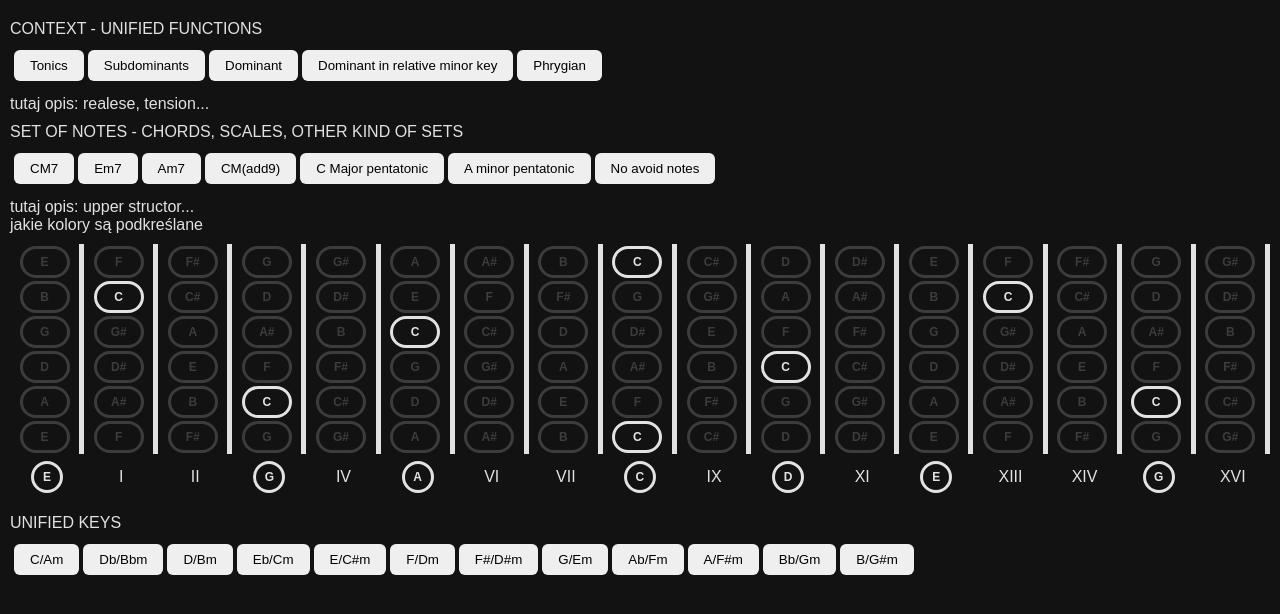
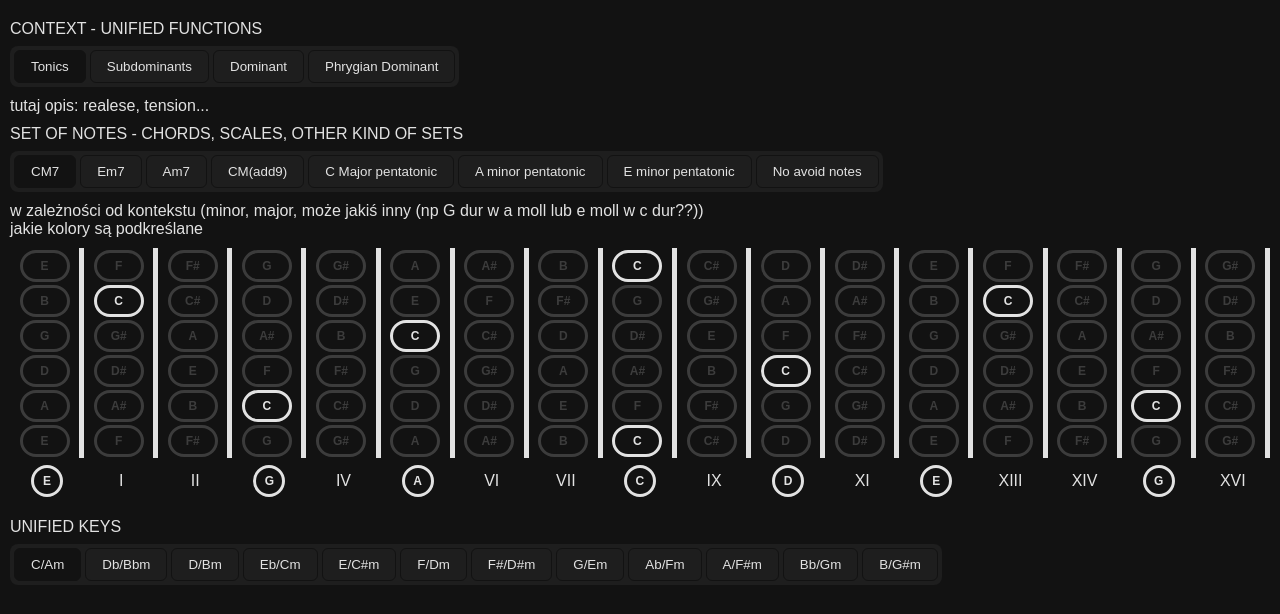
Before and after one commit to patrykkowalski0617/guitar-map, a React (Vite) app: page / in a window 1280 px wide. Shown: the top 614 px of the page. Built offline with nearby package versions, Linux system fonts and the light colour scheme.

Commit message:
stage 11

```diff
--- a/src/App.jsx
+++ b/src/App.jsx
@@ -1,6 +1,5 @@
 import Fretboard from "./components/Fretboard/Fretboard";
 import KeySelector from "./components/Selects/KeySelector";
-import ShapesLibrary from "./components/ShapePreview/ShapesLibrary";
 import { isTestMode } from "./settings";
 import ContextSelector from "./components/Selects/ContextSelector";
 import { ThemeProvider } from "styled-components";
@@ -15,7 +14,7 @@ function App() {
         <ContextSelector />
         <Fretboard />
         <KeySelector />
-      </AppWrapper>{" "}
+      </AppWrapper>
     </ThemeProvider>
   );
 }
--- a/src/components/Selects/ContextSelector.jsx
+++ b/src/components/Selects/ContextSelector.jsx
@@ -64,7 +64,8 @@ const FunctionContextSelector = () => {
           onChange={setActiveShapeByName}
         />
       )}
-      tutaj opis: upper structor...
+      w zależności od kontekstu (minor, major, może jakiś inny (np G dur w a
+      moll lub e moll w c dur??))
       <br />
       jakie kolory są podkreślane
     </>
--- a/src/components/Selects/parts.jsx
+++ b/src/components/Selects/parts.jsx
@@ -18,11 +18,15 @@ export const OptionsWrapper = styled.div`
   padding: 4px;
   border-radius: 8px;
   width: fit-content;
+  background-color: ${({ theme }) => theme.colors.bgLight};
 `;
 
 export const OptionButton = styled.button`
   padding: 8px 16px;
-  border: none;
+  border: 1px solid ${({ theme }) => theme.colors.bg};
   border-radius: 6px;
   cursor: pointer;
+  background-color: ${({ theme, $active }) =>
+    $active ? theme.colors.bg : theme.colors.bgLight};
+  color: ${({ theme }) => theme.colors.text};
 `;
--- a/src/data/data.js
+++ b/src/data/data.js
@@ -199,6 +199,11 @@ export const musicFunctionContextSelectorData = [
         chordShapeId: "minorPent",
       },
       {
+        getNotesSetName: (rootNote) => `${rootNote} minor pentatonic`,
+        rootSemitone: _M3,
+        chordShapeId: "minorPent",
+      },
+      {
         getNotesSetName: () => "No avoid notes",
         // brak chordShapeId dla pustych stanów
       },
@@ -251,7 +256,7 @@ export const musicFunctionContextSelectorData = [
     ],
   },
   {
-    FunctionContextName: "Dominant in relative minor key",
+    FunctionContextName: "Phrygian Dominant",
     shapes: [
       {
         getNotesSetName: () => "Dominant (Phrygian)",
@@ -265,19 +270,4 @@ export const musicFunctionContextSelectorData = [
       },
     ],
   },
-  {
-    FunctionContextName: "Phrygian",
-    shapes: [
-      {
-        getNotesSetName: () => "m7",
-        rootSemitone: _M3,
-        chordShapeId: "m7",
-      },
-      {
-        getNotesSetName: () => "Pentatonic",
-        rootSemitone: _M3,
-        chordShapeId: "minorPent",
-      },
-    ],
-  },
 ];
```
